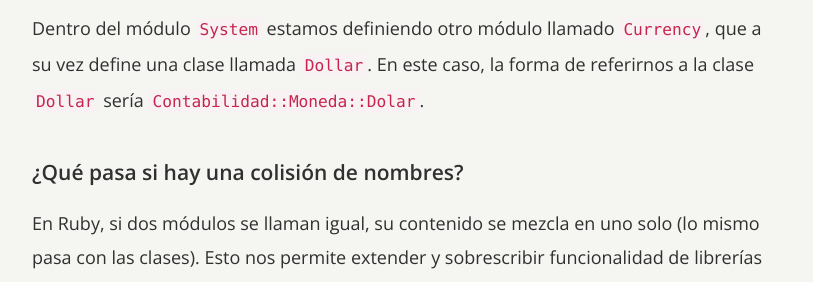
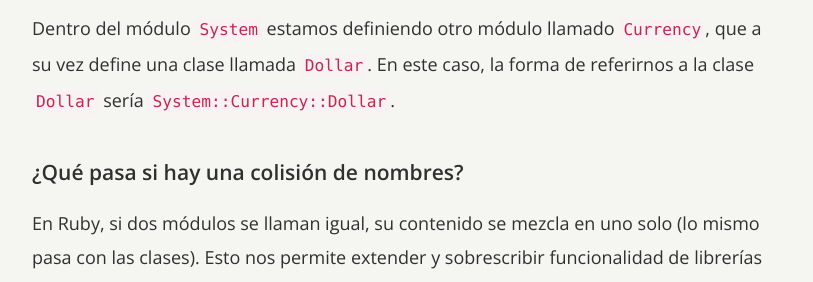
Before and after one commit to simonhoyos/blog, a Jekyll site: the page built from _posts/2015-10-04-modulos-en-ruby.markdown, in a window 1280 px wide and 900 px high, scrolled down 2415 px. Shown: the part 168-450 px from the top of the window, without its empty margins (233-1046 px from the left). Built offline with Jekyll 4.4.1, drawn with Linux system fonts in a browser that asks for light colours; nearby versions of some CDN libraries; library files that are not in the unit come from our copies; comment, search, counter and statistics services are not loaded; a style sheet for code colours, icons or effects is not loaded.

Commit message:
Fix typo in "Modulos en Ruby"

```diff
--- a/_posts/2015-10-04-modulos-en-ruby.markdown
+++ b/_posts/2015-10-04-modulos-en-ruby.markdown
@@ -58,7 +58,7 @@ También es posible anidar módulos:
   end
 end</code></pre>
 
-Dentro del módulo `System` estamos definiendo otro módulo llamado `Currency`, que a su vez define una clase llamada `Dollar`. En este caso, la forma de referirnos a la clase `Dollar` sería `Contabilidad::Moneda::Dolar`.
+Dentro del módulo `System` estamos definiendo otro módulo llamado `Currency`, que a su vez define una clase llamada `Dollar`. En este caso, la forma de referirnos a la clase `Dollar` sería `System::Currency::Dollar`.
 
 ### ¿Qué pasa si hay una colisión de nombres?
 
```
